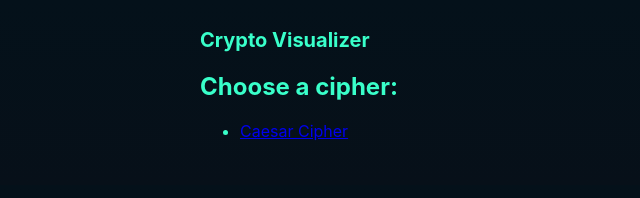
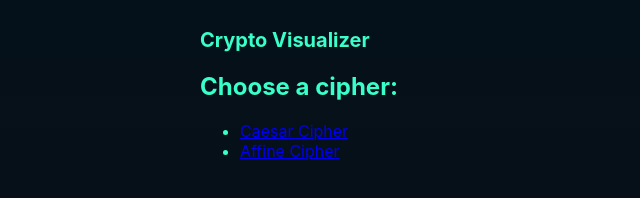
Before and after one commit to kulcsarvik/crypvis, a plain HTML site: page index.html in a window 1280 px wide. Shown: the whole page, without its empty margins (0-640 px from the left). Drawn offline with Linux system fonts and the light colour scheme.

Commit message:
Update index.html

```diff
--- a/index.html
+++ b/index.html
@@ -11,10 +11,10 @@
     <header>
       <h1>Crypto Visualizer</h1>
     </header>
-
     <h2>Choose a cipher:</h2>
     <ul>
       <li><a href="caesar.html">Caesar Cipher</a></li>
+      <li><a href="affine.html">Affine Cipher</a></li>
       <!-- room for expansion -->
     </ul>
 
```
